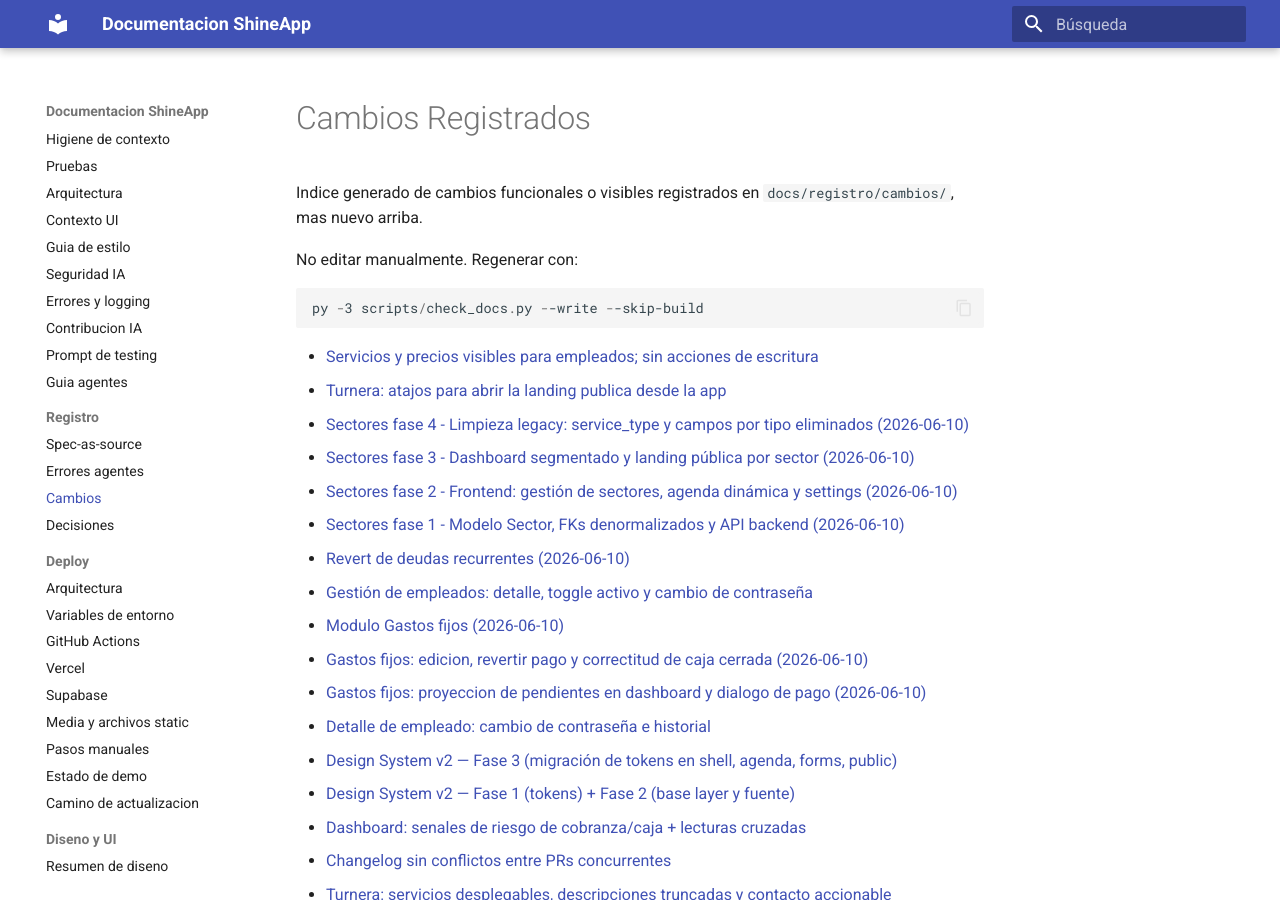
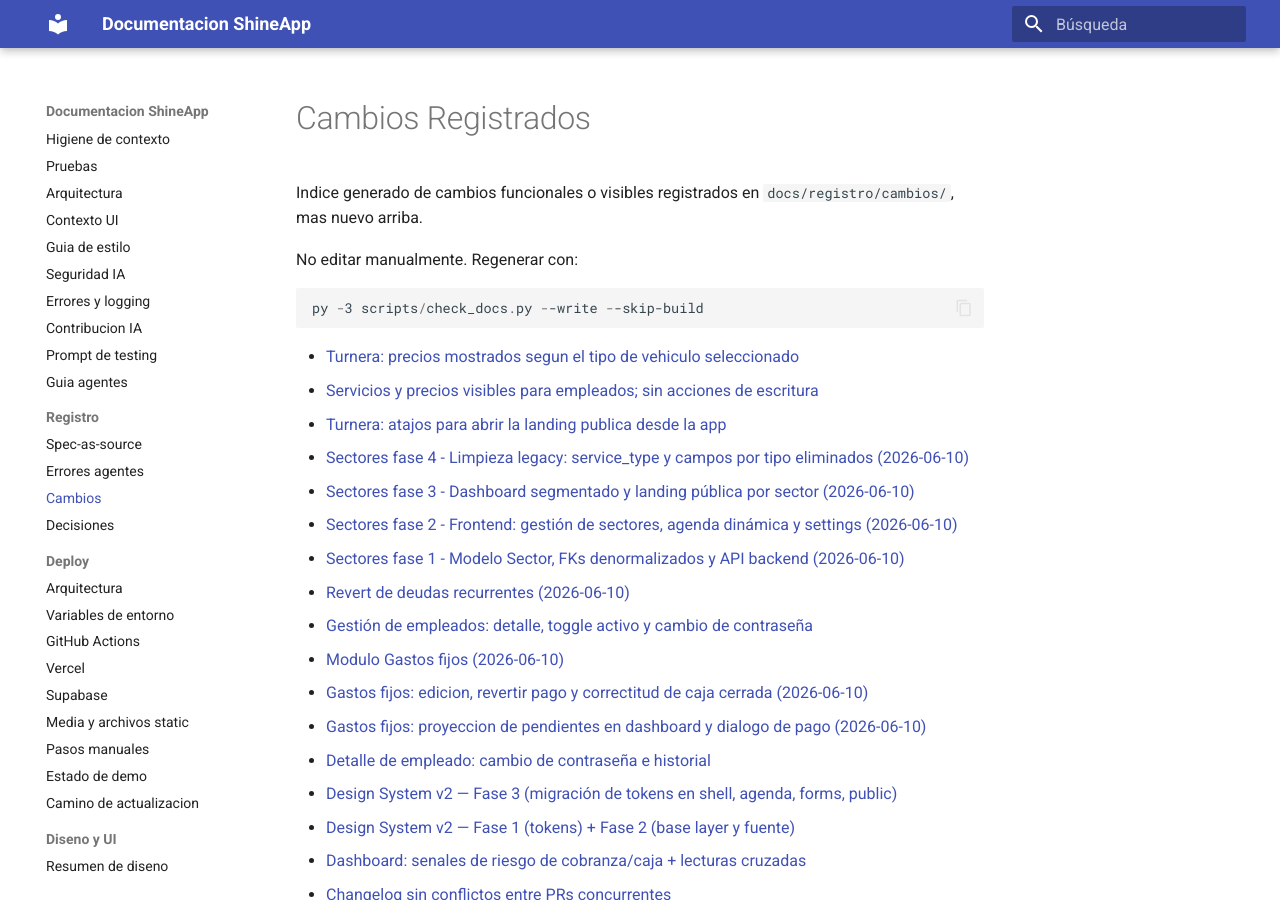
Before and after one commit to juanikitro/ShineApp, an MkDocs documentation site: the page built from docs/registro/cambios/index.md, in a window 1280 px wide and 900 px high. Built offline with MkDocs 1.6.1 and Material for MkDocs 9.7.7, drawn with Linux system fonts in a browser that asks for light colours.

Commit message:
chore: regenerar changelog e indice de cambios
Co-Authored-By: Claude Fable 5 <noreply@anthropic.com>

````diff
--- a/docs/registro/cambios/index.md
+++ b/docs/registro/cambios/index.md
@@ -9,6 +9,7 @@ No editar manualmente. Regenerar con:
 py -3 scripts/check_docs.py --write --skip-build
 ```
 
+- [Turnera: precios mostrados segun el tipo de vehiculo seleccionado](2026-06-11-turnera-precio-por-tipo-de-vehiculo.md)
 - [Servicios y precios visibles para empleados; sin acciones de escritura](2026-06-11-servicios-visibles-para-empleados.md)
 - [Turnera: atajos para abrir la landing publica desde la app](2026-06-10-turnera-atajos-de-acceso.md)
 - [Sectores fase 4 - Limpieza legacy: service_type y campos por tipo eliminados (2026-06-10)](2026-06-10-sectores-fase-4-limpieza-legacy.md)
````
Also changed, not shown: CHANGELOG.md (+1 -0 lines).
